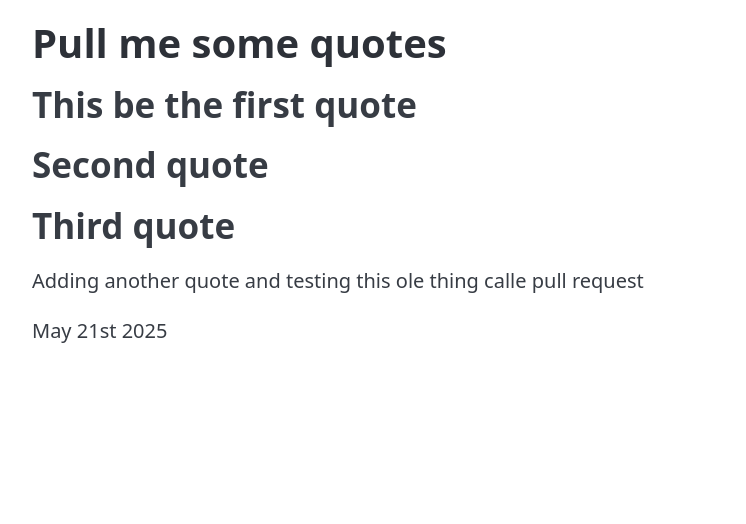
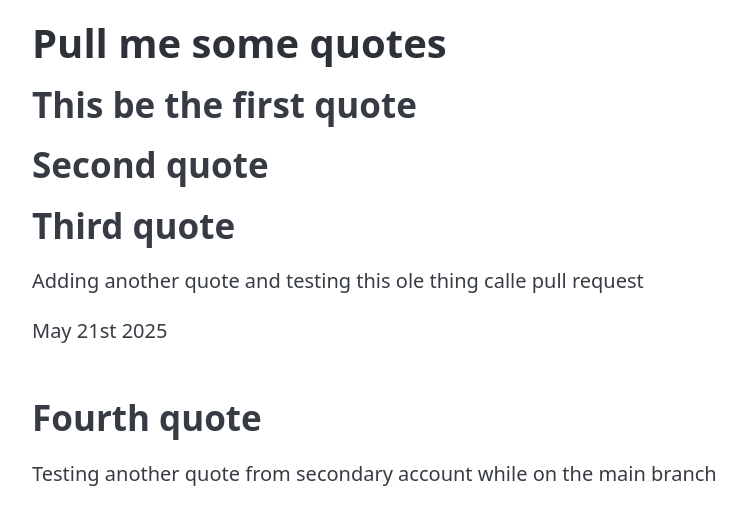
Before and after one commit to gocodogo/test_pull, a plain HTML site: page index.html in a window 1280 px wide. Shown: the whole page, without its empty margins (8-754 px from the left). Drawn offline with nearby package versions, Linux system fonts and the light colour scheme.

Commit message:
add fourth quote

```diff
--- a/index.html
+++ b/index.html
@@ -14,6 +14,8 @@
         <h2>Third quote</h2>
         <p>Adding another quote and testing this ole thing calle pull request</p>
         <p>May 21st 2025</p>
+        <h2>Fourth quote</h2>
+        <p>Testing another quote from secondary account while on the main branch</p>
     </main>
 
 </body>
```
